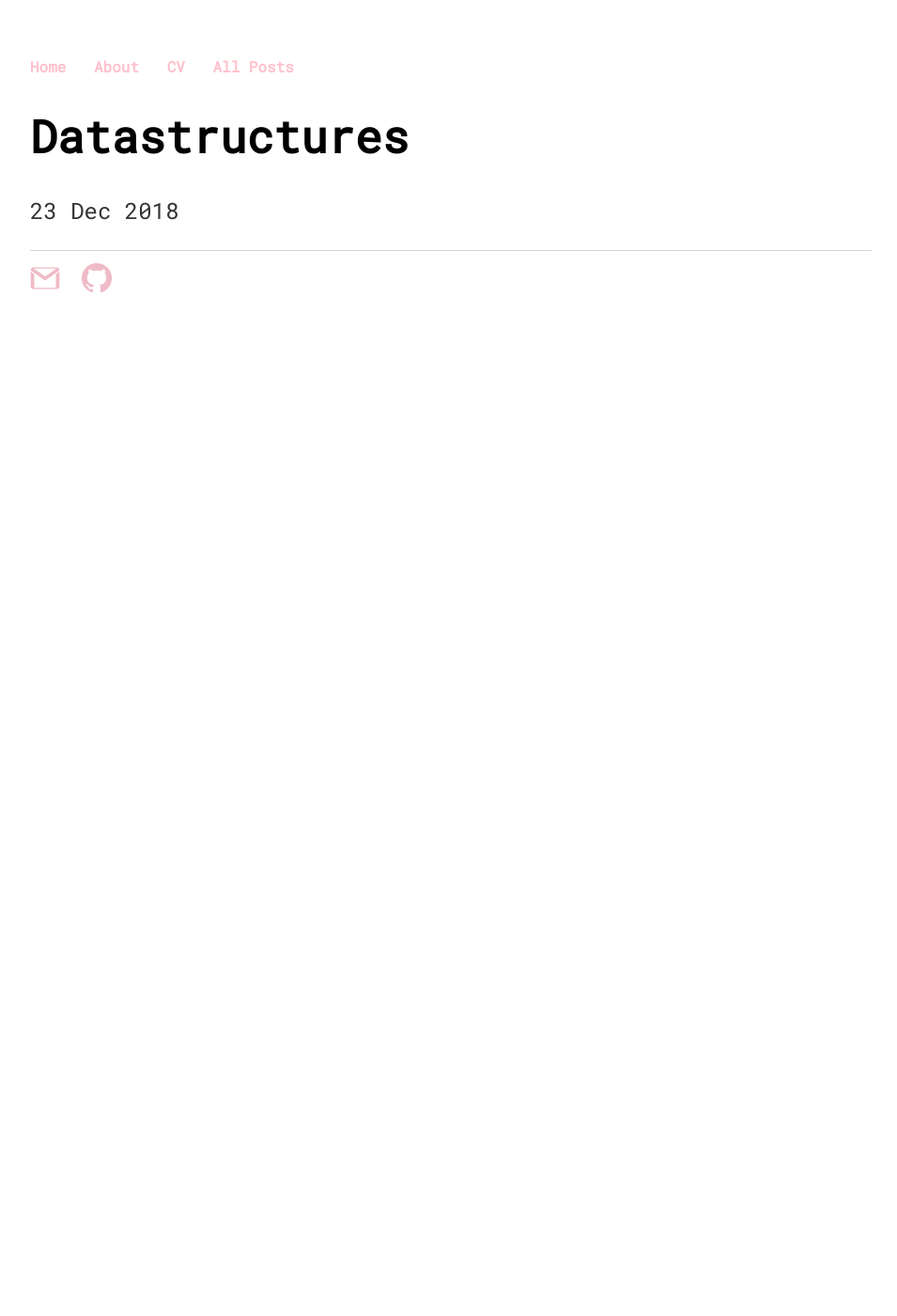
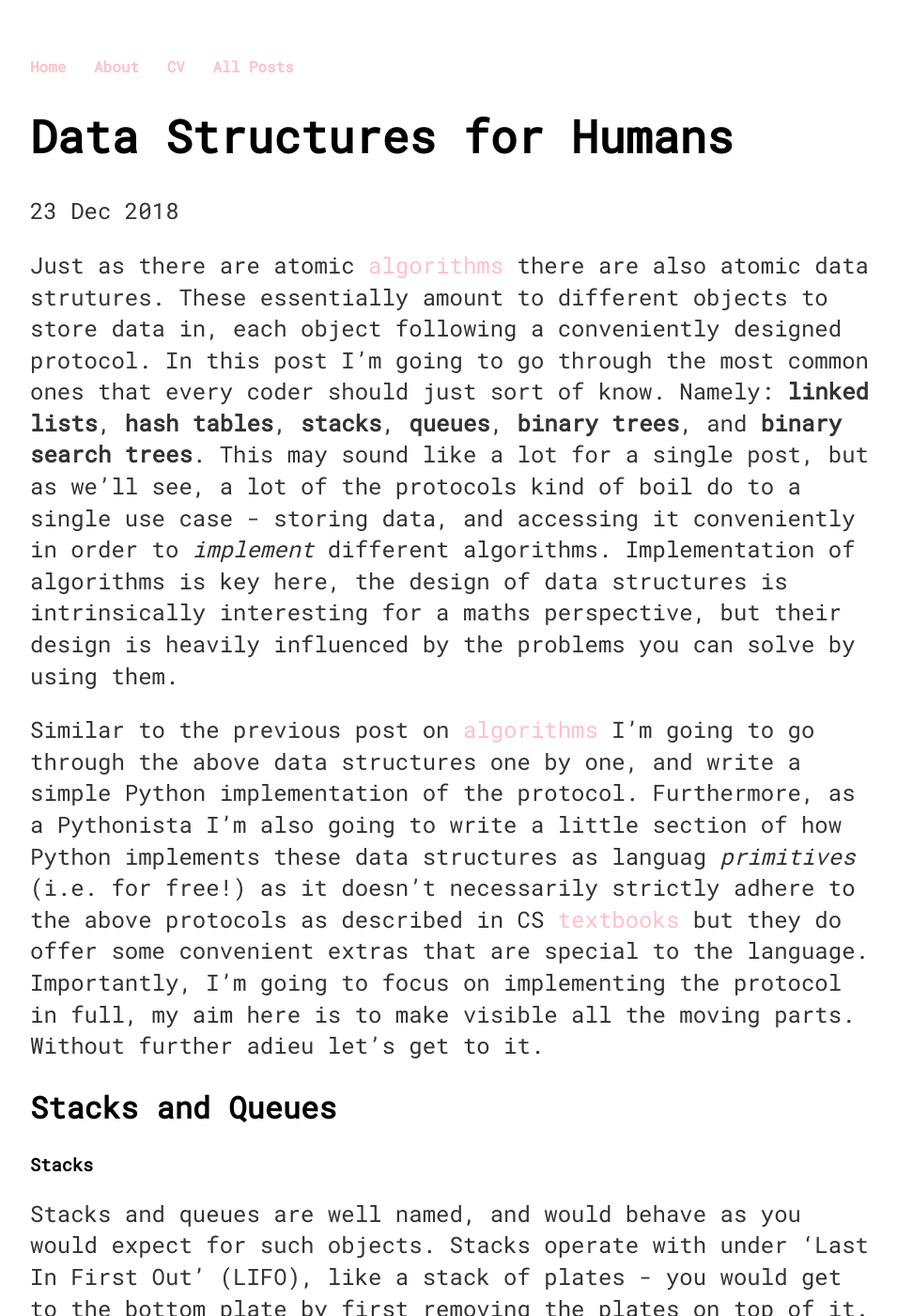
Before and after one commit to skailasa/skailasa.github.io, a Jekyll site: the page built from _posts/2018-12-23-datastructures.md, in a window 1280 px wide and 1400 px high. Shown: the whole window at 94% size, without its empty margins (160-1115 px from the left). Built offline with Jekyll 4.4.1, drawn with Linux system fonts in a browser that asks for light colours; our own code applies the rules of GitHub Pages for plain Markdown files; some of the changed text lies outside the part shown.

Commit message:
Change name

````diff
--- a/_layouts/default.html
+++ b/_layouts/default.html
@@ -15,7 +15,6 @@
 	    		</ul>
 			</nav>
 			<div class="container">
-			<link href="https://fonts.googleapis.com/css?family=Ubuntu+Mono" rel="stylesheet">
 
 			{{ content }}
 
--- a/_posts/2018-12-23-datastructures.md
+++ b/_posts/2018-12-23-datastructures.md
@@ -0,0 +1,72 @@
+---
+layout: post
+title: "Data Structures for Humans"
+date: 2018-12-23
+---
+
+Just as there are atomic [algorithms](2018/12/05/sorting-algorithms.html)
+there are also atomic data strutures. These essentially amount to different
+objects to store data in, each object following a conveniently designed
+protocol. In this post I'm going to go through the most common ones that
+every coder should just sort of know. Namely: **linked lists**, **hash tables**,
+**stacks**, **queues**, **binary trees**, and **binary search trees**.
+This may sound like a lot for a single post, but as we'll see, a lot of
+the protocols kind of boil do to a single use case - storing data, and
+accessing it conveniently in order to *implement* different algorithms.
+Implementation of algorithms is key here, the design of data structures
+is intrinsically interesting for a maths perspective, but their design is
+heavily influenced by the problems you can solve by using them.
+
+
+Similar to the previous post on [algorithms](2018/12/05/sorting-algorithms.html)
+I'm going to go through the above data structures one by one, and write a
+simple Python implementation of the protocol. Furthermore, as a Pythonista
+I'm also going to write a little section of how Python implements these
+data structures as languag *primitives* (i.e. for free!) as it doesn't
+necessarily strictly adhere to the above protocols as described in CS
+[textbooks](https://en.wikipedia.org/wiki/Introduction_to_Algorithms)
+but they do offer some convenient extras that are special to the language.
+Importantly, I'm going to focus on implementing the protocol in full,
+my aim here is to make visible all the moving parts. Without further adieu
+let's get to it.
+
+
+## Stacks and Queues
+
+### Stacks
+
+Stacks and queues are well named, and would behave as you would expect
+for such objects. Stacks operate with under 'Last In First Out' (LIFO),
+like a stack of plates - you would get to the bottom plate by first
+removing the plates on top of it.
+
+Below I've implemented a stack object using the Python list.
+
+
+```python
+class Stack:
+
+```
+
+Python doesn't offer stack primitives, but they do encourage the use of
+Python lists as stacks, as you can perform operations in a LIFO manner:
+
+
+```python
+l = list([1, 2, 3, 4])
+
+# add to top of stack
+l.append(5)
+
+# pop from top of stack
+l.pop()
+
+```
+
+## Linked Lists
+
+In most low level programming languages, you have to declare how much
+*stuff* can go in an array before putting in anything in by setting aside
+some memory when you create an array object. In doing this though, you
+quickly run into problems. Imagine you create an algorithm to generate
+a process some mathematical calculation, and then
--- a/index.html
+++ b/index.html
@@ -3,7 +3,7 @@
 title: Stream of Consciousness
 ---
 
-<h1>Posts</h1>
+<h1>Recent Posts</h1>
 
 <ul class="posts">
     {% for post in site.posts %}
````
